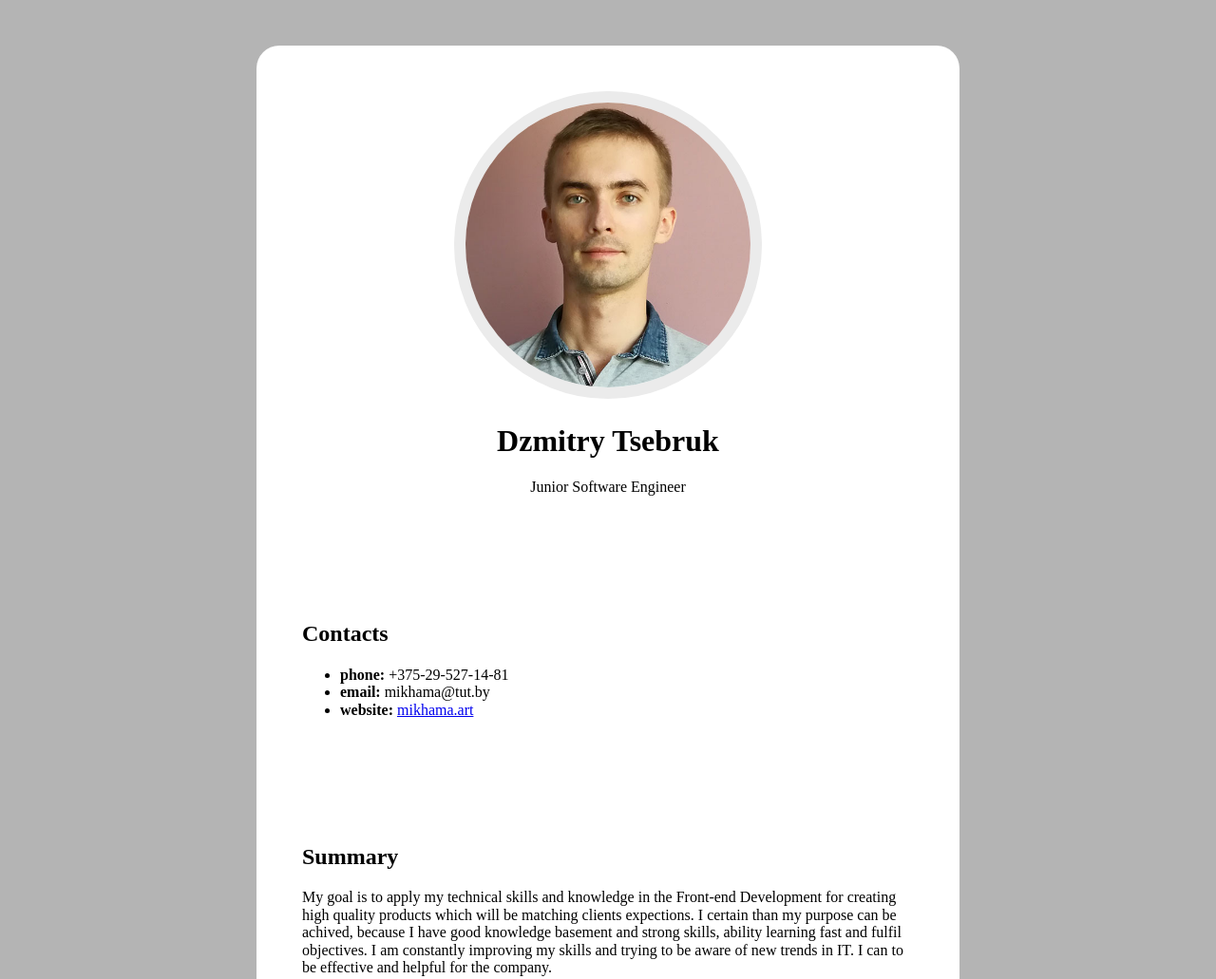
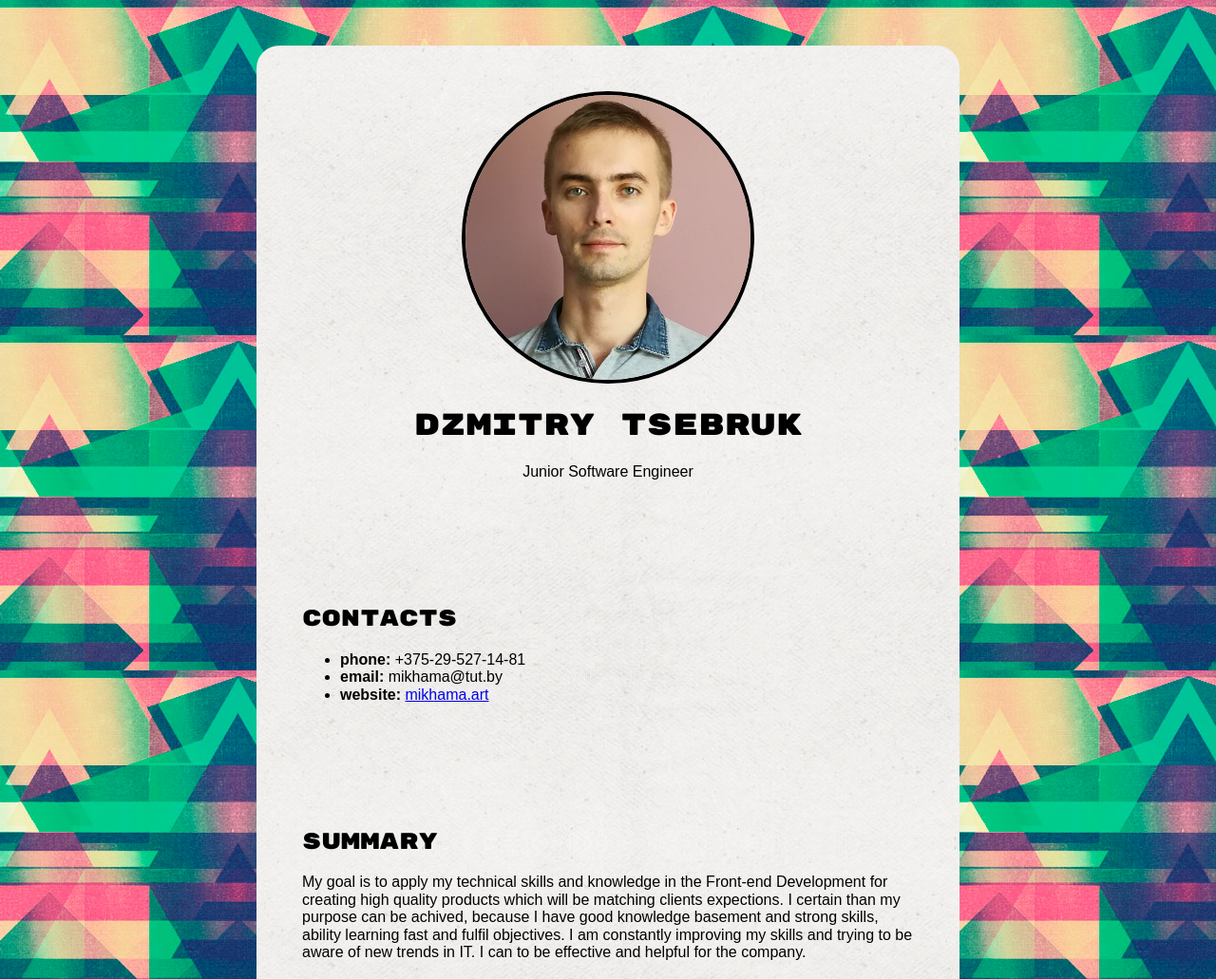
Before and after one commit to mikhama/rsschool-codejam1-cv, a plain HTML site: page index.html in a window 1280 px wide. Shown: the top 1031 px of the page at 95% size. Drawn offline with Linux system fonts and the light colour scheme; a web font is replaced by a local one.

Commit message:
feat: add background images & font styles

```diff
--- a/index.html
+++ b/index.html
@@ -3,6 +3,8 @@
 <head>
   <meta charset="utf-8">
   <title>CV: Dzmitry Tsebruk</title>
+  <link rel="stylesheet"
+        href="https://fonts.googleapis.com/css?family=Rubik+Mono+One|Signika+Negative:400,700">
   <link rel="stylesheet" href="styles/normalize.css">
   <link rel="stylesheet" href="styles/style.css">
 </head>
@@ -10,11 +12,11 @@
   <main>
     <article class="block candidate">
       <img class="avatar" src="images/avatar.jpg" alt="I am on the photo" width="300" height="300">
-      <h1>Dzmitry Tsebruk</h1>
+      <h1 class="heading">Dzmitry Tsebruk</h1>
       <p>Junior Software Engineer</p>
     </article>
     <article class="block contacts">
-      <h2>Contacts</h2>
+      <h2 class="heading">Contacts</h2>
       <ul>
         <li><b>phone:</b> +375-29-527-14-81</li>
         <li><b>email:</b> mikhama@tut.by</li>
@@ -22,7 +24,7 @@
       </ul>
     </article>
     <article class="block summary">
-      <h2>Summary</h2>
+      <h2 class="heading">Summary</h2>
       <p>
         My goal is to apply my technical skills and knowledge in the Front-end
         Development for creating high quality products which will be matching
@@ -34,7 +36,7 @@
       </p>
     </article>
     <article class="block skills">
-      <h2>Skills</h2>
+      <h2 class="heading">Skills</h2>
       <ul>
         <li>JavaScript</li>
         <li>HTML</li>
@@ -47,7 +49,7 @@
       </ul>
     </article>
     <article class="block code-examples">
-      <h2>Code Examples</h2>
+      <h2 class="heading">Code Examples</h2>
       <pre>
   module.exports = function solveEquation(equation) {
 
@@ -72,7 +74,7 @@
       </p>
     </article>
     <article class="block experience">
-      <h2>Experience</h2>
+      <h2 class="heading">Experience</h2>
       <p>
           I am getting experience on Rolling Scopes School Courses. I am improving my
           skills in semantic true HTML-markup, styling CSS-sheets, JavaScript coding,
@@ -83,7 +85,7 @@
       </p>
     </article>
     <article class="block education">
-      <h2>Education</h2>
+      <h2 class="heading">Education</h2>
       <ul>
         <li>
             <time datetime="2018-09-21">September 21th, 2018</time>
@@ -127,7 +129,7 @@
       </ul>
     </article>
     <article class="block english-level">
-      <h2>English Level</h2>
+      <h2 class="heading">English Level</h2>
       <p>
         I have been learning English since
         <time datetime="2018-05-30">May 30th, 2018</time> and practicing it
--- a/styles/style.css
+++ b/styles/style.css
@@ -1,18 +1,24 @@
 body {
   max-width: 1024px;
   margin: 0 auto;
-  background-color: rgb(180, 180, 180);
+  background: url("../images/glitch.jpg");
 }
 
 main {
   max-width: 740px;
   margin: 48px auto;
-  background-color: white;
+  background: url("../images/exclusive_paper.jpg");
   border-radius: 24px;
 }
 
 .block {
   padding: 48px;
+  font-family: "Signika Negative", sans-serif;
+}
+
+.heading {
+  font-weight: 400;
+  font-family: "Rubik Mono One", sans-serif;
 }
 
 .candidate {
@@ -22,6 +28,6 @@ main {
 .candidate .avatar {
   width: 300px;
   height: 300px;
-  border: 12px solid rgb(235, 235, 235);
+  border: 4px solid black;
   border-radius: 50%;
 }
```
Also changed, not shown: images/exclusive_paper.jpg (added), images/glitch.jpg (added).
